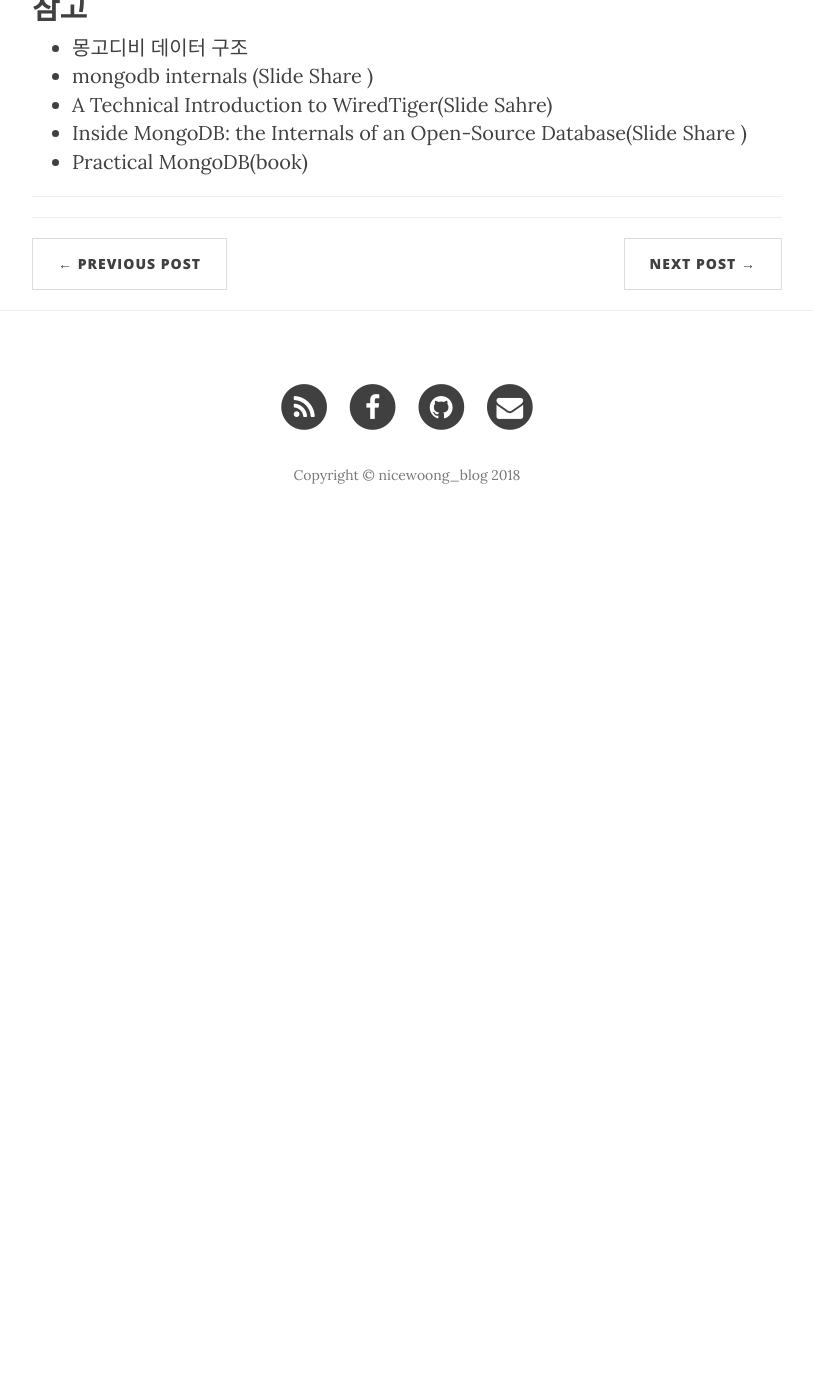
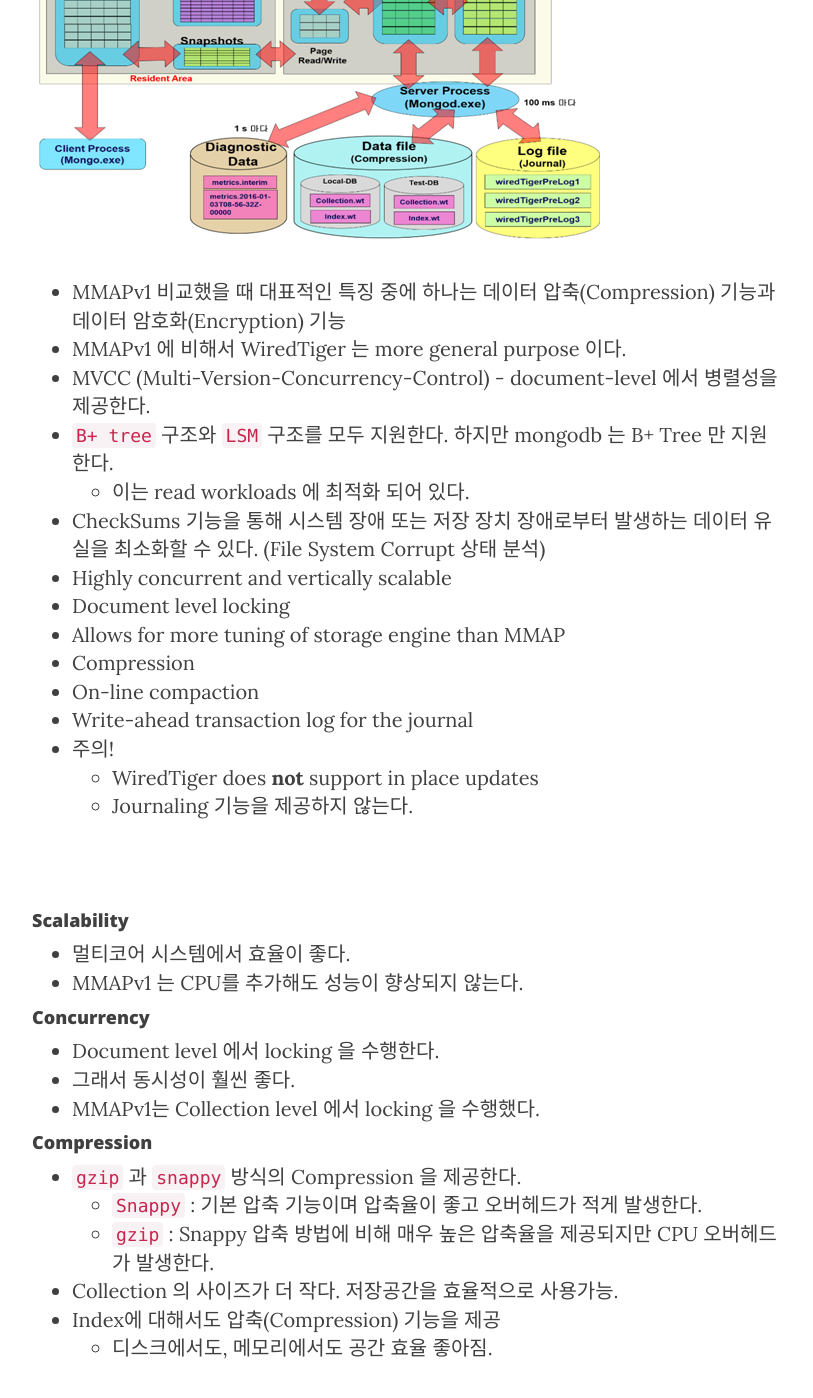
Before and after one commit to nicewoong/nicewoong.github.io, a Jekyll site: the page built from _posts/2018-02-10-mongodb-internal.md, in a window 1280 px wide and 1400 px high, scrolled down 4215 px. Shown: the whole window, without its empty margins (233-1046 px from the left). Built offline with Jekyll 4.4.1, drawn with Linux system fonts in a browser that asks for light colours; nearby versions of some CDN libraries; comment, search, counter and statistics services are not loaded; before the commit the page ends 4766 px from its top, so only the background shows below that; some of the changed text lies outside the part shown.

Commit message:
Modify post

````diff
--- a/_posts/2018-02-10-mongodb-internal.md
+++ b/_posts/2018-02-10-mongodb-internal.md
@@ -104,11 +104,61 @@ BSON 객체의 크기는 Size 필드에서 헤더 크기인 16을 빼면 된다.
 * MongoDB는 로컬 스토리지에 데이터베이스 명으로 확장자가 숫자로 증분하는 형태의 파일을 가진다.
   * 예를 들어 test.1이라고 하면, test라는 데이터베이스의 첫번째 익스텐트를 의미한다.
 
-<br>
-## (2) WierdTiger 스토리지엔진 구조
-* ...공부예정...
 
 
+<br>
+<br>
+
+
+## (2) WierdTiger 스토리지엔진 구조
+___
+
+
+<img src="{{ site.url }}/assets/wiredtiger_internal.jpg" alt="wiredtiger_internal" />
+
+
+* MMAPv1 비교했을 때 대표적인 특징 중에 하나는 데이터 압축(Compression) 기능과 데이터 암호화(Encryption) 기능
+* MMAPv1 에 비해서 WiredTiger 는 more general purpose 이다.
+* MVCC (Multi-Version-Concurrency-Control) -  document-level 에서 병렬성을 제공한다.
+* ```B+ tree``` 구조와 ```LSM``` 구조를 모두 지원한다. 하지만 mongodb 는 B+ Tree 만 지원한다.
+  * 이는 read workloads 에 최적화 되어 있다.
+* CheckSums 기능을 통해 시스템 장애 또는 저장 장치 장애로부터 발생하는
+데이터 유실을 최소화할 수 있다. (File System Corrupt 상태 분석)
+* Highly concurrent and vertically scalable
+* Document level locking
+* Allows for more tuning of storage engine than MMAP
+* Compression
+* On-line compaction
+* Write-ahead transaction log for the journal
+* 주의!
+  * WiredTiger does **not** support in place updates
+  * Journaling 기능을 제공하지 않는다.
+
+
+
+<br>
+
+#### Scalability
+
+* 멀티코어 시스템에서 효율이 좋다.
+* MMAPv1 는 CPU를 추가해도 성능이 향상되지 않는다.
+
+
+#### Concurrency
+
+* Document level 에서 locking 을 수행한다.
+* 그래서 동시성이 훨씬 좋다.
+* MMAPv1는 Collection level 에서 locking 을 수행했다.
+
+
+#### Compression
+
+* `gzip` 과 `snappy` 방식의 Compression 을 제공한다.
+  * `Snappy` : 기본 압축 기능이며 압축율이 좋고 오버헤드가 적게 발생한다.
+  * `gzip` : Snappy 압축 방법에 비해 매우 높은 압축율을 제공되지만 CPU 오버헤드가 발생한다.
+* Collection 의 사이즈가 더 작다. 저장공간을 효율적으로 사용가능.
+* Index에 대해서도 압축(Compression) 기능을 제공
+  * 디스크에서도, 메모리에서도 공간 효율 좋아짐.
 
 
 <br><br>
@@ -119,3 +169,7 @@ BSON 객체의 크기는 Size 필드에서 헤더 크기인 16을 빼면 된다.
 * [A Technical Introduction to WiredTiger(Slide Sahre)](https://www.slideshare.net/wiredtiger/mongo-db-worldwiredtiger?next_slideshow=1)
 * [Inside MongoDB: the Internals of an Open-Source Database(Slide Share )](https://www.slideshare.net/mdirolf/inside-mongodb-the-internals-of-an-opensource-database )
 * [Practical MongoDB(book)](https://books.google.co.kr/books?id=7iI3CwAAQBAJ&pg=PA166&lpg=PA166&dq=mongodb+b+tree&source=bl&ots=cLtkVTWESk&sig=AqOe913XuVKGOf30YzqpF2QNIBQ&hl=ko&sa=X&ved=0ahUKEwj2vran6rzXAhUMy7wKHVS_AFk4ChDoAQg9MAM#v=onepage&q=mongodb%20b%20tree&f=false)
+
+* [WiredTiger 와 MMAPv1 비교](https://www.vividcortex.com/blog/why-wiredtiger-is-the-default-mongodb-storage-engine)
+* [wiredtiger ](http://learnmongodbthehardway.com/schema/wiredtiger/)
+* [MongoDB의 새로운 WiredTiger StorageEngine](http://www.dbguide.net/knowledge.db?cmd=specialist_view&boardUid=189579&boardConfigUid=91&boardStep=0&categoryUid=)
````
Also changed, not shown: _posts/2018-02-10-mongodb-feature.md (+10 -0 lines), assets/mongo_shard_structure.jpg (added), assets/wiredtiger_internal.jpg (added).
